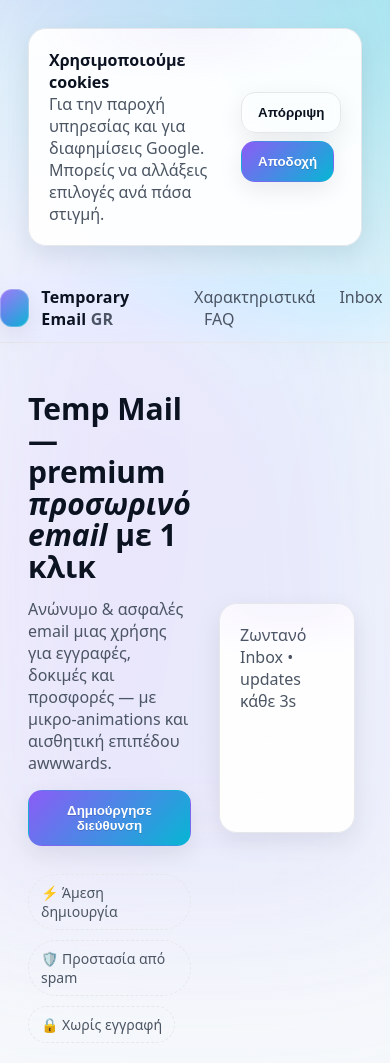
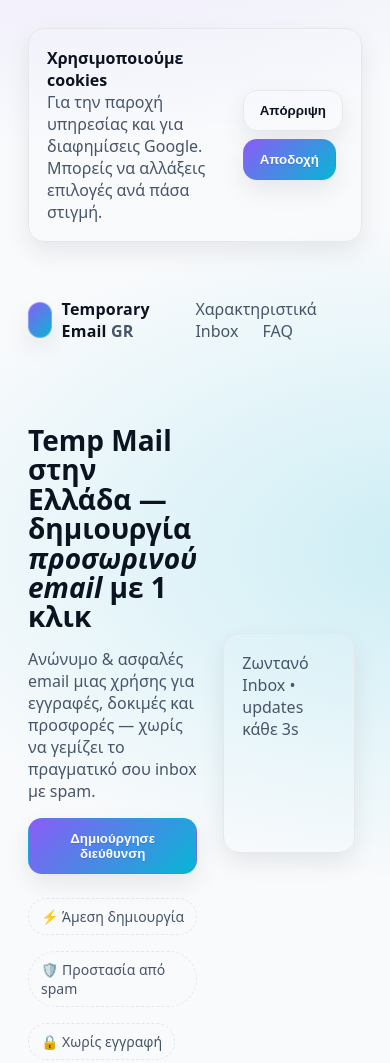
Before and after one commit to Salojohn/temp-mail-frontend, a plain HTML site: page frontend/index.html in a window 390 px wide. Shown: the top 1063 px of the page. Drawn offline with Linux system fonts and the light colour scheme.

Commit message:
Update index.html

```diff
--- a/frontend/index.html
+++ b/frontend/index.html
@@ -4,144 +4,148 @@
   <meta charset="utf-8" />
   <meta name="viewport" content="width=device-width, initial-scale=1" />
 
-  <title>Temporary Email (Temp‑Mail) Ελλάδα | Premium UX/UI, Ασφαλές & Γρήγορο</title>
-  <meta name="description" content="Δημιούργησε premium προσωρινό email (temp mail) με 1 κλικ. Αισθητική awwwards, βέλτιστο SEO, μικρο-animations και ασφαλές inbox χωρίς εγγραφή." />
+  <title>Temporary Email (Temp-Mail) Ελλάδα | Μιας Χρήσης Διευθύνσεις για Ασφαλή Εγγραφή</title>
+  <meta name="description" content="Δημιούργησε προσωρινό email (temp mail) με 1 κλικ. Προστάτεψε το πραγματικό σου inbox από spam & διαρροές. Δωρεάν, γρήγορο, ασφαλές, χωρίς εγγραφή." />
   <link rel="canonical" href="https://temp-mail.gr/" />
   <meta name="robots" content="index,follow,max-snippet:-1,max-image-preview:large,max-video-preview:-1" />
+
+  <!-- Keywords (not critical for Google, αλλά χρήσιμο για άλλα engines) -->
+  <meta name="keywords" content="temporary email, temp mail, disposable email, προσωρινό email, email μιας χρήσης, temp-mail gr, spam protection, burn email, ανώνυμο email" />
+
+  <!-- Open Graph -->
+  <meta property="og:type" content="website" />
+  <meta property="og:site_name" content="Temporary Email GR" />
+  <meta property="og:title" content="Temporary Email (Temp-Mail) Ελλάδα" />
+  <meta property="og:description" content="Φτιάξε temp mail σε δευτερόλεπτα. Ιδανικό για γρήγορες εγγραφές, δοκιμές και προστασία από spam." />
+  <meta property="og:url" content="https://temp-mail.gr/" />
+  <meta property="og:image" content="https://temp-mail.gr/og-cover.jpg" />
+
+  <!-- Twitter -->
+  <meta name="twitter:card" content="summary_large_image" />
+  <meta name="twitter:title" content="Temporary Email (Temp-Mail) Ελλάδα" />
+  <meta name="twitter:description" content="Temp mail με 1 κλικ — ασφαλές & γρήγορο." />
+  <meta name="twitter:image" content="https://temp-mail.gr/og-cover.jpg" />
+
+  <!-- Favicons (προσαρμόσ’ τα στα δικά σου assets) -->
+  <link rel="icon" href="/favicon.ico" sizes="any" />
+  <link rel="apple-touch-icon" href="/apple-touch-icon.png" />
+
+  <!-- Performance hints -->
+  <link rel="preconnect" href="https://pagead2.googlesyndication.com" crossorigin>
+  <link rel="preconnect" href="https://googleads.g.doubleclick.net" crossorigin>
+  <meta http-equiv="x-dns-prefetch-control" content="on" />
+  <link rel="dns-prefetch" href="//pagead2.googlesyndication.com" />
+  <link rel="dns-prefetch" href="//googleads.g.doubleclick.net" />
+
+  <!-- Color scheme -->
   <meta name="color-scheme" content="light dark" />
 
-  <!-- Open Graph / Twitter -->
-  <meta property="og:type" content="website" />
-  <meta property="og:site_name" content="Temporary Email GR" />
-  <meta property="og:title" content="Temporary Email (Temp‑Mail) Ελλάδα — Premium" />
-  <meta property="og:description" content="Temp mail με υψηλή αισθητική, γρήγορο και ασφαλές." />
-  <meta property="og:url" content="https://temp-mail.gr/" />
-  <meta property="og:image" content="https://temp-mail.gr/og-cover.jpg" />
-  <meta name="twitter:card" content="summary_large_image" />
-
-  <!-- AdSense -->
+  <!-- Google AdSense (όπως ζήτησες) -->
   <script async src="https://pagead2.googlesyndication.com/pagead/js/adsbygoogle.js?client=ca-pub-3474217278034836" crossorigin="anonymous"></script>
-
-  <!-- Performance -->
-  <link rel="preconnect" href="https://pagead2.googlesyndication.com" crossorigin>
-  <link rel="preconnect" href="https://googleads.g.doubleclick.net" crossorigin>
 
   <style>
     :root{
-      --bg: #090d14;           /* deep ink */
-      --bg-soft:#0b1220;
-      --fg: #e6e8ec;           /* high contrast but soft */
-      --muted:#9aa3b2;
-      --card:#0e1626;
-      --border:#1d2433;
-      --brand:#8b5cf6;         /* violet */
-      --brand-2:#06b6d4;       /* cyan */
-      --accent:#a78bfa;        /* hover aura */
+      --bg: #0b0f1a;
+      --fg: #e5e7eb;
+      --muted:#94a3b8;
+      --card:#0f172a;
+      --border:#1f2937;
+      --brand:#8b5cf6;
+      --brand-2:#06b6d4;
       --success:#10b981;
       --error:#ef4444;
-      --radius: 18px;
-      --shadow-1: 0 8px 30px rgba(3,7,18,.25);
-      --shadow-2: 0 12px 40px rgba(3,7,18,.35);
+      --shadow: 0 10px 30px rgba(0,0,0,.35);
+      --radius: 16px;
       color-scheme: light dark;
     }
     @media (prefers-color-scheme: light){
       :root{
-        --bg:#f8fafc; --bg-soft:#f1f5f9; --fg:#0b1220; --muted:#4b5563;
-        --card:#ffffff; --border:#e5e7eb; --shadow-1:0 8px 24px rgba(2,6,23,.08); --shadow-2:0 16px 46px rgba(2,6,23,.10);
+        --bg:#f8fafc; --fg:#0b1220; --muted:#475569;
+        --card:#ffffff; --border:#e5e7eb; --shadow: 0 10px 25px rgba(2,6,23,.08);
       }
     }
-
     *{box-sizing:border-box}
     html{scroll-behavior:smooth}
     body{
-      margin:0; font-family: ui-sans-serif, system-ui, -apple-system, Segoe UI, Roboto, Arial, "Inter", sans-serif; color:var(--fg);
-      background:
-        radial-gradient(900px 600px at 12% -10%, color-mix(in oklab, var(--brand) 32%, transparent), transparent 60%),
-        radial-gradient(1000px 700px at 110% 0%, color-mix(in oklab, var(--brand-2) 30%, transparent), transparent 55%),
-        linear-gradient(180deg, var(--bg), var(--bg-soft));
-      min-height:100dvh;
+      margin:0; font-family: ui-sans-serif, system-ui, -apple-system, Segoe UI, Roboto, Arial, sans-serif;
+      background: radial-gradient(1200px 700px at 10% -10%, rgba(139,92,246,.18), transparent 60%),
+                  radial-gradient(1000px 600px at 110% 20%, rgba(6,182,212,.18), transparent 55%),
+                  var(--bg);
+      color:var(--fg);
     }
+    .container{max-width:1100px;margin:0 auto;padding:28px}
+    header{display:flex;align-items:center;justify-content:space-between;gap:16px;padding:12px 0}
+    .brand{display:flex;align-items:center;gap:10px;text-decoration:none;color:inherit}
+    .brand .logo{
+      width:36px;height:36px; border-radius:12px;
+      background: linear-gradient(135deg,var(--brand),var(--brand-2));
+      box-shadow: inset 0 0 0 1px rgba(255,255,255,.25), var(--shadow);
+    }
+    .brand span{font-weight:700;letter-spacing:.2px}
+    nav a{color:var(--muted);text-decoration:none;margin:0 10px}
+    nav a:hover{color:var(--fg)}
 
-    /* Ambient animated gradient (subtle) */
-    body::before{
-      content:""; position:fixed; inset:-10%; z-index:-1;
-      background: conic-gradient(from 220deg at 60% 40%, rgba(139,92,246,.18), rgba(6,182,212,.12), rgba(139,92,246,.18));
-      filter: blur(80px) saturate(1.2);
-      animation: ambient 24s ease-in-out infinite alternate;
-      opacity:.65; pointer-events:none;
+    .hero{
+      display:grid; gap:26px; grid-template-columns: 1.05fr .95fr; align-items:center;
+      padding:28px 0 8px;
     }
-    @keyframes ambient{ from{transform: translate3d(-2%, -1%, 0) rotate(0.2deg)} to{transform: translate3d(2%, 1%, 0) rotate(-0.2deg)} }
+    .hero h1{font-size:clamp(28px,4.5vw,48px); line-height:1.05; margin:0}
+    .lead{font-size:clamp(16px,2vw,18px);color:var(--muted);max-width:58ch}
+    .cta{display:flex;gap:10px;flex-wrap:wrap;align-items:center}
+    .btn{
+      appearance:none; border:1px solid var(--border); background:linear-gradient(180deg, rgba(255,255,255,.06), transparent);
+      padding:12px 16px; border-radius:14px; color:var(--fg); cursor:pointer; font-weight:600;
+      transition:.2s transform ease, .2s background ease, .2s border-color ease;
+      backdrop-filter: saturate(120%) blur(4px);
+      box-shadow: var(--shadow);
+    }
+    .btn:hover{transform:translateY(-1px); border-color:rgba(139,92,246,.6)}
+    .btn-primary{
+      background: linear-gradient(135deg, var(--brand), var(--brand-2));
+      border-color: transparent;
+      color:white;
+      text-shadow: 0 1px 0 rgba(0,0,0,.15);
+    }
+    .stats{display:flex;gap:16px;flex-wrap:wrap}
+    .chip{border:1px dashed var(--border);padding:8px 12px;border-radius:999px;color:var(--muted);font-size:14px}
 
-    .container{max-width:1140px;margin:0 auto;padding:28px}
+    .card{
+      border:1px solid var(--border); background:linear-gradient(180deg, rgba(255,255,255,.04), transparent);
+      border-radius: var(--radius); padding:18px; box-shadow: var(--shadow);
+    }
+    .section{margin:32px 0}
+    h2{font-size:clamp(22px,3vw,32px); margin:0 0 14px}
+    .grid{display:grid; gap:14px}
+    @container (min-width: 800px){
+      .grid-cols-3{grid-template-columns: repeat(3, 1fr)}
+    }
+    @media (min-width: 900px){ .grid-cols-3{grid-template-columns: repeat(3, 1fr)} }
 
-    header{position:sticky;top:0;backdrop-filter:saturate(140%) blur(10px);border-bottom:1px solid var(--border);z-index:20}
-    .nav-wrap{display:flex;align-items:center;justify-content:space-between;gap:16px;padding:12px 0}
-    .brand{display:flex;align-items:center;gap:12px;text-decoration:none;color:inherit}
-    .logo{width:38px;height:38px;border-radius:12px;background:linear-gradient(135deg, var(--brand), var(--brand-2));
-      box-shadow:inset 0 0 0 1px rgba(255,255,255,.25), var(--shadow-1); position:relative; isolation:isolate}
-    .logo::after{content:""; position:absolute; inset:-1px; border-radius:12px; background: linear-gradient(180deg, rgba(255,255,255,.16), transparent); mix-blend:overlay}
-    .brand span{font-weight:700;letter-spacing:.2px}
-    nav a{color:var(--muted);text-decoration:none;margin:0 10px;position:relative;transition:color .28s ease}
-    nav a::after{content:""; position:absolute; left:0; bottom:-6px; height:2px; width:0; background:linear-gradient(90deg, var(--brand), var(--brand-2)); border-radius:2px; transition:width .35s cubic-bezier(.2,.6,.2,1)}
-    nav a:hover{color:var(--fg)}
-    nav a:hover::after{width:100%}
-
-    .hero{display:grid; gap:28px; grid-template-columns: 1.05fr .95fr; align-items:center; padding:22px 0}
-    .hero h1{font-size:clamp(30px,4.5vw,54px); line-height:1.05; margin:0}
-    .lead{font-size:clamp(16px,2vw,18px);color:var(--muted);max-width:62ch}
-
-    .btn{appearance:none; border:1px solid var(--border); background:linear-gradient(180deg, rgba(255,255,255,.06), transparent);
-      padding:12px 16px; border-radius:14px; color:var(--fg); cursor:pointer; font-weight:600;
-      transition: transform .35s cubic-bezier(.2,.6,.2,1), box-shadow .35s cubic-bezier(.2,.6,.2,1), border-color .35s, background .35s; backdrop-filter:saturate(120%) blur(4px); box-shadow: var(--shadow-1); will-change: transform
-    }
-    .btn:hover{transform:translateY(-2px); border-color:color-mix(in oklab, var(--accent), white 20%); box-shadow: var(--shadow-2)}
-    .btn-primary{background:linear-gradient(135deg, var(--brand), var(--brand-2)); border-color:transparent; color:white; text-shadow:0 1px 0 rgba(0,0,0,.15)}
-
-    .chip{border:1px dashed var(--border);padding:8px 12px;border-radius:999px;color:var(--muted);font-size:14px; transition: all .35s}
-    .chip:hover{border-style:solid; border-color:color-mix(in oklab, var(--brand), white 10%); color:inherit}
-
-    .card{border:1px solid var(--border); background:
-      linear-gradient(180deg, rgba(255,255,255,.04), transparent),
-      color-mix(in oklab, var(--card) 94%, transparent);
-      border-radius: var(--radius); padding:20px; box-shadow: var(--shadow-1); position:relative; overflow:hidden; transition: transform .45s cubic-bezier(.2,.6,.2,1), border-color .35s, box-shadow .45s; will-change: transform}
-    .card:hover{transform:translateY(-3px); border-color:color-mix(in oklab, var(--brand) 40%, var(--border)); box-shadow: var(--shadow-2)}
-    .card::after{content:""; position:absolute; inset:0; pointer-events:none; background: radial-gradient(350px 120px at var(--mx, 50%) var(--my, 0%), color-mix(in oklab, var(--brand) 14%, transparent), transparent 45%); opacity:.38; transition: opacity .3s}
-    .card:hover::after{opacity:.55}
-
-    .section{margin:38px 0}
-    h2{font-size:clamp(22px,3vw,32px); margin:0 0 14px}
-
-    .grid{display:grid; gap:16px}
-    @media (min-width: 920px){ .grid-cols-3{grid-template-columns: repeat(3, 1fr)} }
-
+    /* Inbox styles */
     .row{display:flex;gap:8px;align-items:center;flex-wrap:wrap}
     #email strong{font-size:18px}
     .muted{color:var(--muted)}
     .error{color:var(--error)}
     .success{color:var(--success)}
     .msg{white-space:pre-wrap}
-    .message-card{border:1px solid var(--border); border-radius:14px; padding:14px; margin:12px 0; background:rgba(255,255,255,.02); transition:transform .35s, border-color .35s}
-    .message-card:hover{transform:translateY(-2px)}
-
-    /* Skeleton */
-    .skeleton{height:18px;background:linear-gradient(90deg, rgba(255,255,255,.06), rgba(255,255,255,.02), rgba(255,255,255,.06)); background-size:200% 100%; border-radius:8px; animation: pulse 1.2s infinite linear}
+    .message-card{border:1px solid var(--border); border-radius:12px; padding:12px; margin:10px 0; background:rgba(255,255,255,.02)}
+    .skeleton{height:18px;background:linear-gradient(90deg, rgba(255,255,255,.06), rgba(255,255,255,.02), rgba(255,255,255,.06)); border-radius:8px; animation: pulse 1.2s infinite linear}
     @keyframes pulse{0%{background-position:0%}100%{background-position:100%}}
 
-    /* Ads */
+    /* Ad blocks */
     .ad-card{display:block; text-align:center}
     .ad-label{font-size:12px;color:var(--muted);margin-bottom:6px}
 
-    footer{margin:50px 0 12px;color:var(--muted);font-size:14px;text-align:center}
+    /* Footer */
+    footer{margin:40px 0 10px;color:var(--muted);font-size:14px;text-align:center}
 
-    :focus-visible{outline: 2px solid color-mix(in oklab, var(--brand), white 25%); outline-offset: 3px; border-radius: 10px}
+    /* Accessibility focus styles */
+    :focus{outline: 2px solid color-mix(in oklab, var(--brand), white 25%); outline-offset: 2px}
 
+    /* Motion-safe */
     @media (prefers-reduced-motion: reduce){
       *{animation:none!important; transition:none!important}
     }
-
-    /* Reveal on scroll */
-    .reveal{opacity:0; transform: translateY(12px); transition: opacity .7s ease, transform .7s ease}
-    .reveal.is-visible{opacity:1; transform: none}
   </style>
 
   <!-- Schema.org JSON-LD -->
@@ -158,9 +162,20 @@
     "creator":{"@type":"Organization","name":"Temporary Email GR"}
   }
   </script>
+  <script type="application/ld+json">
+  {
+    "@context":"https://schema.org",
+    "@type":"FAQPage",
+    "mainEntity":[
+      {"@type":"Question","name":"Τι είναι το temporary email;","acceptedAnswer":{"@type":"Answer","text":"Είναι μια διεύθυνση email μιας χρήσης για γρήγορες εγγραφές και δοκιμές, χωρίς να εκθέτεις το πραγματικό σου inbox."}},
+      {"@type":"Question","name":"Πόσο διαρκεί;","acceptedAnswer":{"@type":"Answer","text":"Η διεύθυνση λήγει αυτόματα μετά από λίγα λεπτά. Μπορείς να δημιουργήσεις ξανά νέα όποτε θέλεις."}},
+      {"@type":"Question","name":"Είναι δωρεάν;","acceptedAnswer":{"@type":"Answer","text":"Ναι, η δημιουργία προσωρινών emails είναι δωρεάν."}}
+    ]
+  }
+  </script>
 </head>
 <body>
-  <!-- Consent (minimal placeholder) -->
+  <!-- Simple GDPR/Consent banner for Ads (minimal placeholder) -->
   <div id="consent" role="dialog" aria-live="polite" aria-label="Συναίνεση cookies" style="position:sticky;top:0;z-index:9999;display:none">
     <div class="container">
       <div class="card" style="display:flex;gap:12px;align-items:center;justify-content:space-between">
@@ -176,8 +191,7 @@
     </div>
   </div>
 
-  <header role="banner">
-    <div class="container nav-wrap">
+  <header class="container" role="banner">
     <a class="brand" href="#top" aria-label="Temporary Email GR">
       <span class="logo" aria-hidden="true"></span>
       <span>Temporary Email <span class="muted">GR</span></span>
@@ -187,36 +201,35 @@
       <a href="#inbox">Inbox</a>
       <a href="#faq">FAQ</a>
     </nav>
-    </div>
   </header>
 
   <main id="top" class="container" role="main">
-    <section class="hero reveal">
+    <section class="hero">
       <div>
-        <h1>Temp Mail — <br/> premium <em>προσωρινό email</em> με 1 κλικ</h1>
-        <p class="lead">Ανώνυμο &amp; ασφαλές email μιας χρήσης για εγγραφές, δοκιμές και προσφορές — με μικρο‑animations και αισθητική επιπέδου awwwards.</p>
-        <div class="row" aria-live="polite" style="gap:12px; margin-top:14px">
-          <button id="create" class="btn btn-primary tilt">Δημιούργησε διεύθυνση</button>
+        <h1>Temp Mail στην Ελλάδα — <br/> δημιουργία <em>προσωρινού email</em> με 1 κλικ</h1>
+        <p class="lead">Ανώνυμο &amp; ασφαλές email μιας χρήσης για εγγραφές, δοκιμές και προσφορές — χωρίς να γεμίζει το πραγματικό σου inbox με spam.</p>
+        <div class="cta" aria-live="polite">
+          <button id="create" class="btn btn-primary">Δημιούργησε διεύθυνση</button>
           <div id="email" class="row" aria-label="Προσωρινή διεύθυνση"></div>
           <span id="ttl" class="muted" aria-live="polite"></span>
         </div>
-        <div id="status" class="muted" role="status" style="margin-top:10px"></div>
-        <div class="row" style="gap:10px; margin-top:16px">
+        <div id="status" class="muted" role="status" style="margin-top:8px"></div>
+        <div class="stats" style="margin-top:14px">
           <span class="chip">⚡ Άμεση δημιουργία</span>
           <span class="chip">🛡️ Προστασία από spam</span>
           <span class="chip">🔒 Χωρίς εγγραφή</span>
         </div>
       </div>
-      <div class="card tilt" aria-label="Demo κάρτα inbox" style="min-height:230px">
+      <div class="card" aria-label="Demo κάρτα inbox" style="min-height:220px">
         <div class="muted">Ζωντανό Inbox • updates κάθε 3s</div>
-        <div class="skeleton" style="width:72%;margin:10px 0"></div>
-        <div class="skeleton" style="width:90%;margin:10px 0"></div>
-        <div class="skeleton" style="width:54%;margin:10px 0"></div>
+        <div class="skeleton" style="width:70%;margin:8px 0"></div>
+        <div class="skeleton" style="width:90%;margin:8px 0"></div>
+        <div class="skeleton" style="width:50%;margin:8px 0"></div>
       </div>
     </section>
 
     <!-- AdSense block (responsive) -->
-    <section class="section reveal">
+    <section class="section">
       <div class="card ad-card" aria-label="Διαφήμιση">
         <div class="ad-label">Διαφήμιση</div>
         <ins class="adsbygoogle"
@@ -229,25 +242,25 @@
       </div>
     </section>
 
-    <section id="features" class="section reveal">
+    <section id="features" class="section">
       <h2>Χαρακτηριστικά που ξεχωρίζουν</h2>
       <div class="grid grid-cols-3">
-        <article class="card tilt">
+        <div class="card">
           <h3>Ασφάλεια &amp; Ιδιωτικότητα</h3>
           <p class="muted">Κράτα μακριά το κύριο email σου από spam, trackers και ανεπιθύμητες λίστες.</p>
-        </article>
-        <article class="card tilt">
+        </div>
+        <div class="card">
           <h3>Πραγματικός Χρόνος</h3>
-          <p class="muted">Αυτόματη λήψη μηνυμάτων — άνοιγμα HTML με sandboxed iframe για ασφάλεια.</p>
-        </article>
-        <article class="card tilt">
+          <p class="muted">Αυτόματη λήψη μηνυμάτων — άνοιγμα HTML safely σε sandboxed iframe.</p>
+        </div>
+        <div class="card">
           <h3>SEO • Performance</h3>
-          <p class="muted">Semantic markup, rich results, mobile‑first &amp; γρήγορο TTI.</p>
-        </article>
+          <p class="muted">Semantic markup, πλούσια snippets, γρήγορο load, mobile-first εμπειρία.</p>
+        </div>
       </div>
     </section>
 
-    <section id="inbox" class="section reveal">
+    <section id="inbox" class="section">
       <h2>Inbox</h2>
       <div class="card" aria-live="polite">
         <div id="messages" aria-label="Λίστα μηνυμάτων">
@@ -256,8 +269,8 @@
       </div>
     </section>
 
-    <!-- Second Ad block -->
-    <section class="section reveal">
+    <!-- Another Ad block for better layout + revenue -->
+    <section class="section">
       <div class="card ad-card" aria-label="Διαφήμιση">
         <div class="ad-label">Διαφήμιση</div>
         <ins class="adsbygoogle"
@@ -270,7 +283,7 @@
       </div>
     </section>
 
-    <section id="faq" class="section reveal">
+    <section id="faq" class="section">
       <h2>Συχνές Ερωτήσεις</h2>
       <div class="grid">
         <details class="card">
@@ -289,7 +302,7 @@
     </section>
 
     <!-- Bottom Ad -->
-    <section class="section reveal">
+    <section class="section">
       <div class="card ad-card" aria-label="Διαφήμιση">
         <div class="ad-label">Διαφήμιση</div>
         <ins class="adsbygoogle"
@@ -312,12 +325,14 @@
 
 <script>
   // ---------- API base URL ----------
+  // Live στο temp-mail.gr -> api.temp-mail.gr, αλλιώς Render για δοκιμές.
   const API = location.hostname.endsWith('temp-mail.gr')
     ? 'https://api.temp-mail.gr'
     : 'https://temp-mail-api-2.onrender.com';
 
   const $ = (s, e=document) => e.querySelector(s);
   let local = null, expiresAt = null, poller = null;
+
   const statusEl = $('#status');
 
   function setStatus(t, type='muted'){
@@ -343,19 +358,17 @@
     catch { /* ignore */ }
   };
 
-  // Tasteful toast
+  // Tiny toast
   function toast(msg){
     const t = document.createElement('div');
     t.textContent = msg;
     t.setAttribute('role','status');
     Object.assign(t.style,{
-      position:'fixed',left:'50%',bottom:'22px',transform:'translateX(-50%)',
-      padding:'10px 14px',borderRadius:'12px',background:'rgba(15,23,42,.92)',
-      color:'#fff',boxShadow:'0 10px 30px rgba(3,7,18,.45)', zIndex:9999,
-      backdropFilter:'blur(6px) saturate(120%)'
+      position:'fixed',left:'50%',bottom:'20px',transform:'translateX(-50%)',
+      padding:'10px 14px',borderRadius:'12px',background:'rgba(0,0,0,.75)',
+      color:'#fff',boxShadow:'0 6px 24px rgba(0,0,0,.35)', zIndex:9999
     });
     document.body.appendChild(t);
-    setTimeout(()=>{ t.style.opacity='0'; t.style.transition='opacity .35s'; },1200);
     setTimeout(()=>t.remove(),1600);
   }
 
@@ -415,7 +428,7 @@
 
       for (const m of list){
         const wrap = document.createElement('article');
-        wrap.className = 'message-card tilt';
+        wrap.className = 'message-card';
         wrap.innerHTML = `
           <div><strong class="subject"></strong> <span class="muted from"></span></div>
           <div class="muted time"></div>
@@ -423,7 +436,7 @@
           <details>
             <summary>Άνοιγμα πλήρους μηνύματος</summary>
             <iframe class="html" title="HTML περιεχόμενο μηνύματος" sandbox="allow-same-origin"
-                    style="width:100%;height:320px;border:1px solid var(--border);border-radius:12px"></iframe>
+                    style="width:100%;height:320px;border:1px solid var(--border);border-radius:10px"></iframe>
             <pre class="plain" style="overflow:auto"></pre>
           </details>
         `;
@@ -456,40 +469,6 @@
       setStatus(`Σφάλμα inbox: ${e.message}`, 'error');
     }
   }
-
-  // Premium micro‑interactions: subtle tilt + follow‑light on cards/buttons
-  const lerp = (a,b,n)=>a+(b-a)*n;
-  function attachParallax(){
-    const els = document.querySelectorAll('.tilt, .card');
-    els.forEach(el=>{
-      let rx=0, ry=0; // current
-      let tx=0, ty=0; // target
-      let rafId=null;
-      const bounds=()=>el.getBoundingClientRect();
-      const animate=()=>{ rx=lerp(rx, tx, .12); ry=lerp(ry, ty, .12); el.style.transform=`perspective(900px) rotateX(${ry}deg) rotateY(${rx}deg) translateY(-2px)`; rafId=requestAnimationFrame(animate)};
-      const onMove=(e)=>{
-        const r=bounds(); const x=(e.clientX-r.left)/r.width; const y=(e.clientY-r.top)/r.height;
-        el.style.setProperty('--mx', `${x*100}%`); el.style.setProperty('--my', `${y*100}%`);
-        tx = (x-.5)*4; // max 4deg
-        ty = (0.5-y)*4;
-        if(!rafId) animate();
-      };
-      const onLeave=()=>{ tx=0; ty=0; cancelAnimationFrame(rafId); rafId=null; el.style.transform='translateY(-2px)'; };
-      el.addEventListener('pointermove', onMove);
-      el.addEventListener('pointerleave', onLeave);
-    });
-  }
-
-  // Reveal on scroll
-  const io = new IntersectionObserver((entries)=>{
-    entries.forEach(entry=>{
-      if(entry.isIntersecting){ entry.target.classList.add('is-visible'); io.unobserve(entry.target); }
-    })
-  }, {threshold:.16});
-  document.querySelectorAll('.reveal').forEach(el=>io.observe(el));
-
-  // init after paint
-  window.addEventListener('DOMContentLoaded', attachParallax);
 </script>
 </body>
 </html>
```
Lines whose indentation alone changed are shown as unchanged.
